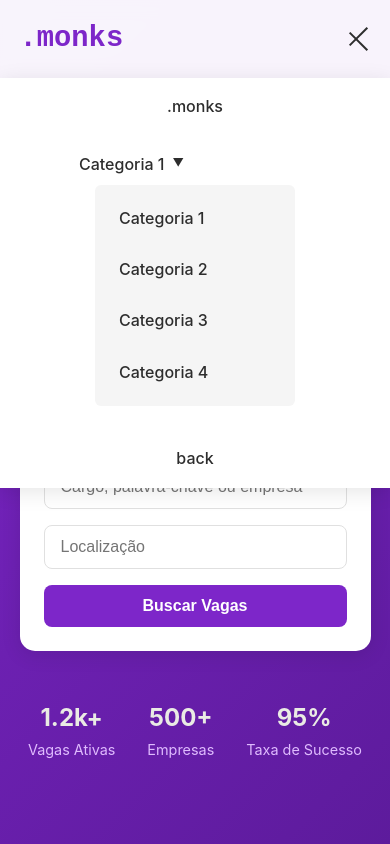
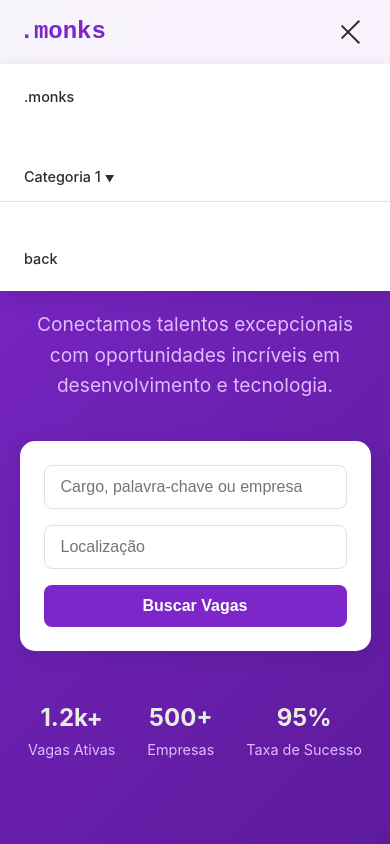
Before and after one commit to Deathsummer13/case-tecnico, a plain HTML site: page index.html in a window 390 px wide. Both pictures are taken after a click on the element 358 px from the left and 39 px from the top of the page. Shown: the top 844 px of the page. Drawn offline with Linux system fonts and the light colour scheme.

Commit message:
Refactor and optimize CSS styles for responsiveness

```diff
--- a/style.css
+++ b/style.css
@@ -709,7 +709,7 @@ body {
     }
 }
 
-/* Mobile Menu */
+/* Mobile Menu - Versão Otimizada */
 @media (max-width: 767px) {
     .nav-menu.active {
         display: flex;
@@ -720,7 +720,24 @@ body {
         width: 100%;
         background: var(--white);
         box-shadow: var(--shadow);
-        padding: 1rem 0;
+        padding: 0.5rem 0;
+        max-height: 80vh;
+        overflow-y: auto;
+    }
+
+    .nav-menu li {
+        width: 100%;
+    }
+
+    .nav-menu a {
+        display: block;
+        padding: 0.8rem 1.5rem;
+        border-bottom: 1px solid var(--gray-border);
+        font-size: 0.9rem;
+    }
+
+    .nav-menu a:last-child {
+        border-bottom: none;
     }
 
     .dropdown-menu {
@@ -730,41 +747,74 @@ body {
         transform: none;
         box-shadow: none;
         background: var(--gray-light);
-        margin: 0.5rem 1rem;
-        border-radius: 6px;
+        margin: 0;
+        border-radius: 0;
+        padding: 0;
+        max-height: 0;
+        overflow: hidden;
+        transition: max-height 0.3s ease;
+    }
+
+    .dropdown.active .dropdown-menu {
+        max-height: 300px;
     }
 
     .dropdown-menu a {
-        border-left: none;
-        border-bottom: 1px solid var(--gray-border);
+        padding: 0.7rem 2rem;
+        border-bottom: 1px solid rgba(0, 0, 0, 0.05);
+        font-size: 0.85rem;
     }
 
     .dropdown-menu a:last-child {
         border-bottom: none;
     }
 
-    .categorias-grid {
-        grid-template-columns: 1fr;
-        gap: 1rem;
+    .dropdown-toggle .dropdown-arrow {
+        transition: transform 0.3s ease;
     }
 
-    .form-checklist {
-        grid-template-columns: 1fr;
+    .dropdown.active .dropdown-arrow {
+        transform: rotate(180deg);
     }
 
-    .math-problem {
-        flex-direction: column;
-        align-items: flex-start;
+    /* Ajuste do hamburger para ficar mais centralizado */
+    .hamburger {
+        padding: 0.5rem;
     }
 
-    .math-problem input {
-        max-width: 100%;
-        width: 100%;
+    .navbar {
+        padding: 0.8rem 5%;
+    }
+
+    .logo h2 {
+        font-size: 1.5rem;
     }
 }
 
-/* Header Scroll Effect */
-.header.scrolled {
-    background: rgba(255, 255, 255, 0.98);
-    box-shadow: 0 2px 20px rgba(0, 0, 0, 0.1);
+/* Header mais compacto no mobile */
+@media (max-width: 767px) {
+    .header {
+        padding: 0;
+    }
+
+    .navbar {
+        min-height: 60px;
+    }
+
+    .nav-actions {
+        display: none;
+    }
 }
+
+/* Melhorias no dropdown mobile */
+.dropdown-toggle {
+    display: flex;
+    justify-content: space-between;
+    align-items: center;
+    width: 100%;
+}
+
+.dropdown-arrow {
+    font-size: 0.6rem;
+    margin-left: auto;
+}
```
